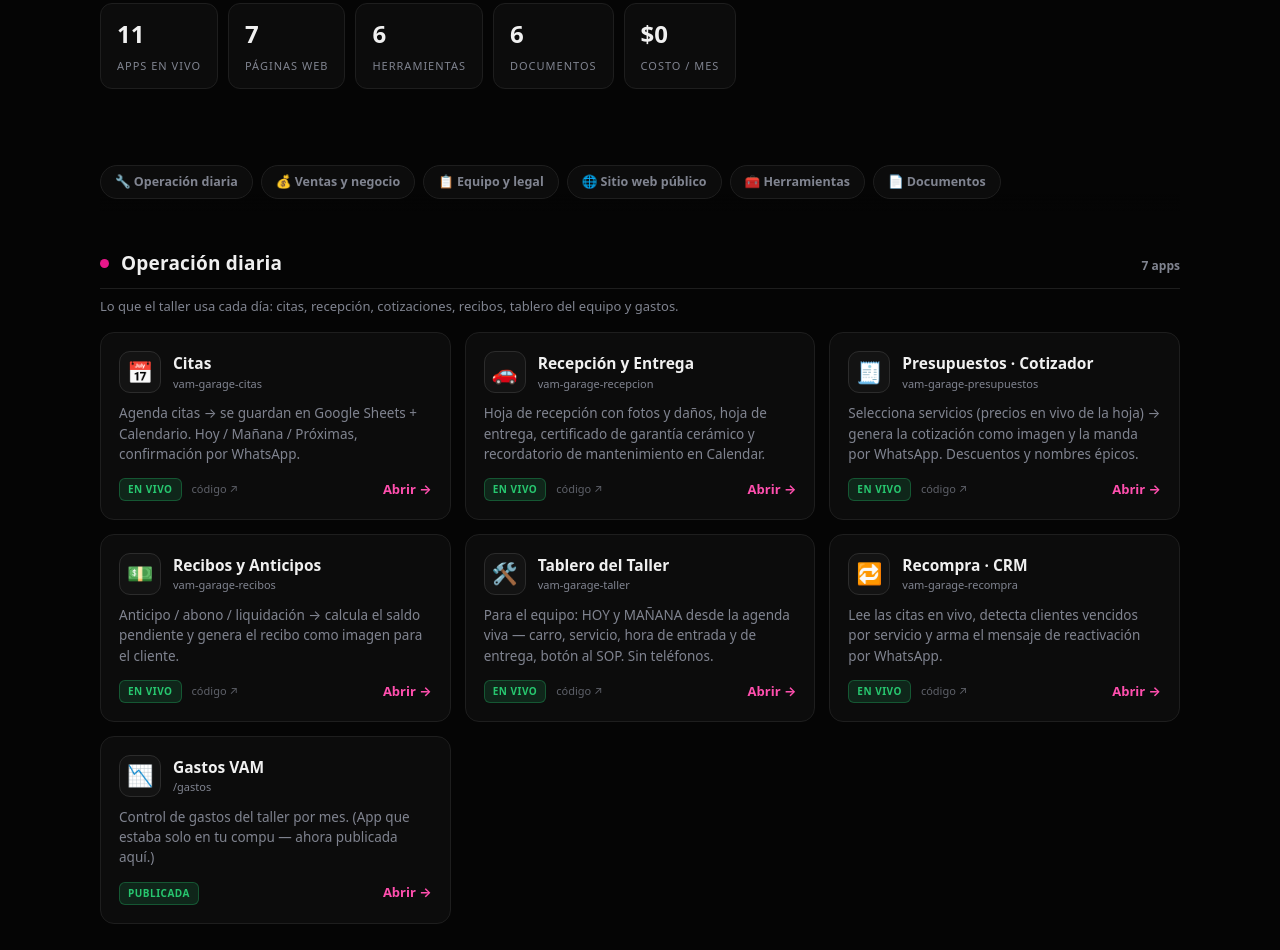
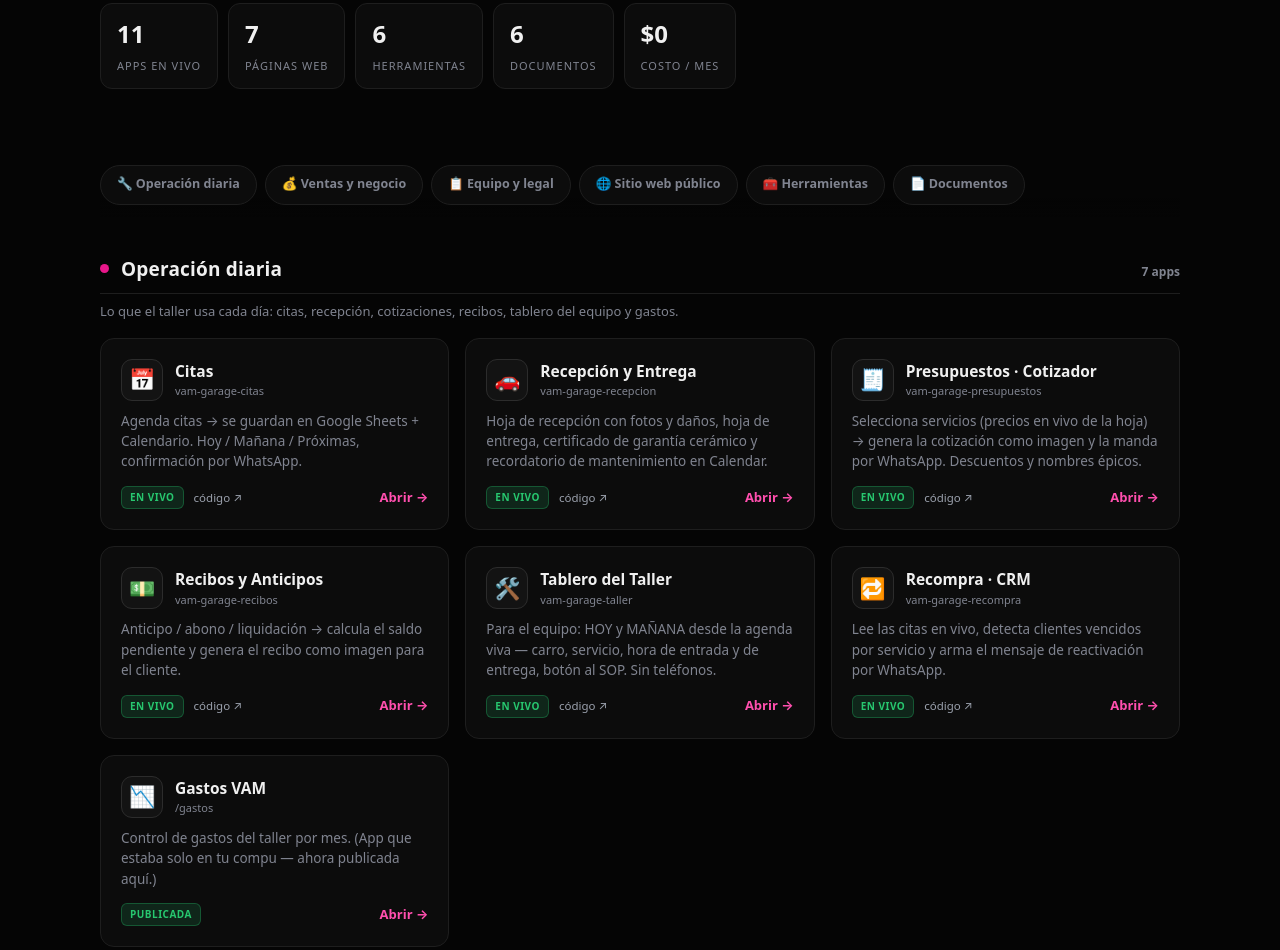
Before and after one commit to mackeyze-777/mackeyze-777.github.io, a plain HTML site: page index.html in a window 1280 px wide. Shown: the part 361-1311 px from the top of the page. Drawn offline with Linux system fonts and the light colour scheme.

Commit message:
/polish: focus-visible, reduced-motion, transiciones declaradas, contraste y grid 4px
Co-Authored-By: Claude Opus 4.8 <noreply@anthropic.com>

```diff
--- a/index.html
+++ b/index.html
@@ -18,6 +18,8 @@
 html{scroll-behavior:smooth}
 body{background:var(--bg);color:var(--txt);font-family:system-ui,-apple-system,"Segoe UI",sans-serif;line-height:1.5;-webkit-font-smoothing:antialiased}
 a{color:inherit;text-decoration:none}
+:focus-visible{outline:2px solid var(--accent2);outline-offset:3px;border-radius:8px}
+@media (prefers-reduced-motion:reduce){*{animation:none!important;transition:none!important;scroll-behavior:auto!important}}
 .wrap{max-width:1120px;margin:0 auto;padding:0 20px}
 
 header{position:sticky;top:0;z-index:50;background:rgba(5,5,5,.86);backdrop-filter:blur(12px);border-top:3px solid var(--accent);border-bottom:1px solid var(--line)}
@@ -42,7 +44,7 @@ header{position:sticky;top:0;z-index:50;background:rgba(5,5,5,.86);backdrop-filt
 .stat span{font-size:11px;color:var(--muted);text-transform:uppercase;letter-spacing:1px}
 
 .pills{display:flex;flex-wrap:wrap;gap:8px;margin:34px 0 8px;position:sticky;top:63px;z-index:40;background:linear-gradient(var(--bg),var(--bg) 70%,transparent);padding:12px 0}
-.pill{font-size:12.5px;font-weight:600;color:var(--muted);background:var(--panel);border:1px solid var(--line);border-radius:999px;padding:7px 14px;cursor:pointer;transition:.15s}
+.pill{display:inline-flex;align-items:center;min-height:40px;font-size:12.5px;font-weight:600;color:var(--muted);background:var(--panel);border:1px solid var(--line);border-radius:999px;padding:8px 16px;cursor:pointer;transition:color .15s ease,border-color .15s ease}
 .pill:hover{color:var(--txt);border-color:var(--line2)}
 
 section{margin-top:38px;scroll-margin-top:130px}
@@ -52,10 +54,12 @@ section{margin-top:38px;scroll-margin-top:130px}
 .sec-head .count{margin-left:auto;color:var(--muted);font-size:12px;font-weight:600}
 .sec-sub{color:var(--muted);font-size:13px;margin-top:-8px;margin-bottom:16px}
 
-.grid{display:grid;grid-template-columns:repeat(auto-fill,minmax(300px,1fr));gap:14px}
-.card{position:relative;display:flex;flex-direction:column;background:var(--panel);border:1px solid var(--line);border-radius:14px;padding:18px;transition:.16s}
-.card:hover{border-color:var(--accent);transform:translateY(-2px);background:var(--panel2)}
+.grid{display:grid;grid-template-columns:repeat(auto-fill,minmax(300px,1fr));gap:16px}
+.card{position:relative;display:flex;flex-direction:column;background:var(--panel);border:1px solid var(--line);border-radius:14px;padding:20px;transition:transform .18s ease-out,background .18s ease,border-color .18s ease}
+.card:hover{border-color:var(--accent);transform:translateY(-3px);background:var(--panel2)}
+.card:focus-within{border-color:var(--accent);background:var(--panel2)}
 .cardlink{position:absolute;inset:0;z-index:1;border-radius:14px}
+.cardlink:focus-visible{outline-offset:-2px}
 .card>*:not(.cardlink){position:relative;z-index:2;pointer-events:none}
 .card .foot a{pointer-events:auto}
 .card .top{display:flex;align-items:center;gap:12px;margin-bottom:10px}
@@ -72,8 +76,8 @@ section{margin-top:38px;scroll-margin-top:130px}
 .b-doc{background:rgba(128,132,144,.14);color:var(--muted);border:1px solid rgba(128,132,144,.3)}
 .card .go{margin-left:auto;color:var(--accent2);font-weight:700;font-size:13px}
 .card:hover .go{color:var(--accent)}
-.repo{font-size:11px;color:var(--muted);opacity:.7}
-.repo:hover{color:var(--accent2);opacity:1;text-decoration:underline}
+.repo{display:inline-flex;align-items:center;min-height:24px;font-size:11.5px;color:#9aa0ac}
+.repo:hover{color:var(--accent2);text-decoration:underline}
 
 .noresult{display:none;color:var(--muted);text-align:center;padding:40px;font-size:14px}
 footer{margin:60px 0 40px;padding-top:22px;border-top:1px solid var(--line);color:var(--muted);font-size:12.5px;display:flex;flex-wrap:wrap;gap:6px 18px;align-items:center}
```
Also changed, not shown: docs/index.html (+2 -0 lines).
